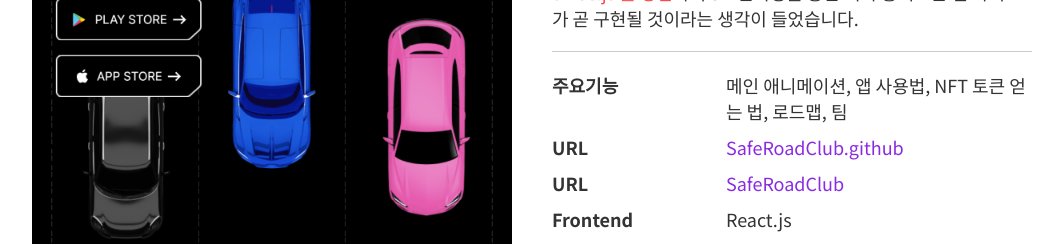
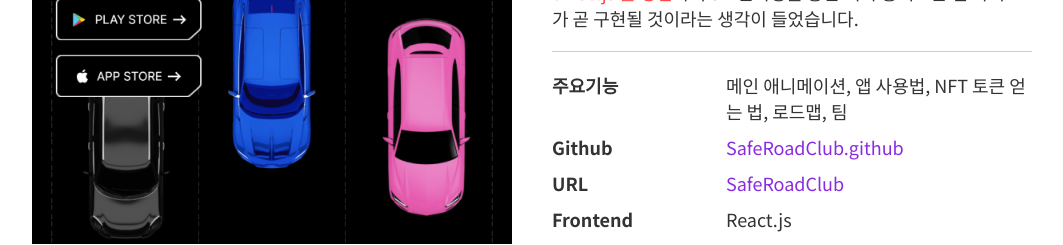
Before and after one commit to omokgosu/Portfolio, a React (Create React App) app: page / in a window 1280 px wide. Shown: the part 3700-3945 px from the top of the page, without its empty margins (108-1171 px from the left). Built offline with nearby package versions, Linux system fonts and the light colour scheme; a web font is replaced by a local one.

Commit message:
URL -< Github

```diff
--- a/src/components/Project.tsx
+++ b/src/components/Project.tsx
@@ -125,7 +125,7 @@ export default function Project({projectOffsetTop}:projectTop) {
                 </li>
                 <li>
                   <dl>
-                      <dt>URL</dt>
+                      <dt>Github</dt>
                       <dd><a href="https://github.com/omokgosu/src-portfolio" target="_blank" rel="noreferrer">SafeRoadClub.github</a></dd>
                   </dl>
                 </li>
```
